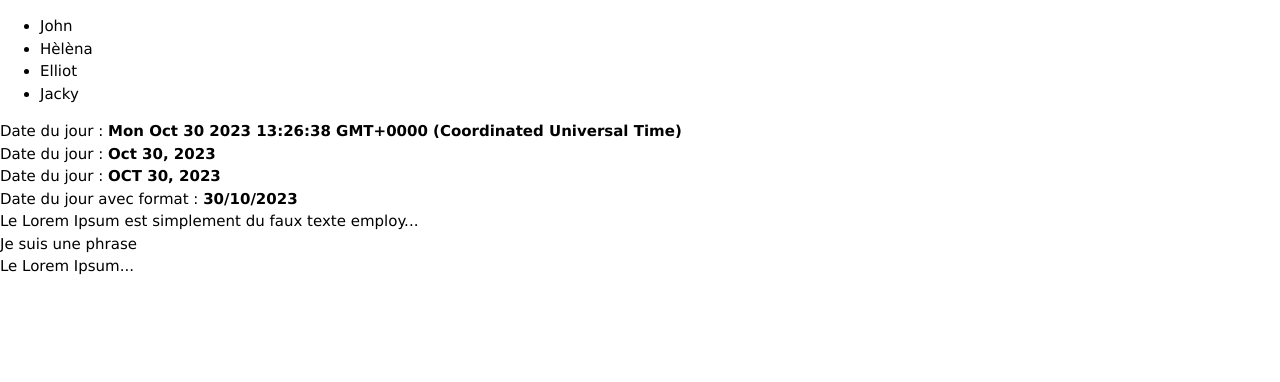
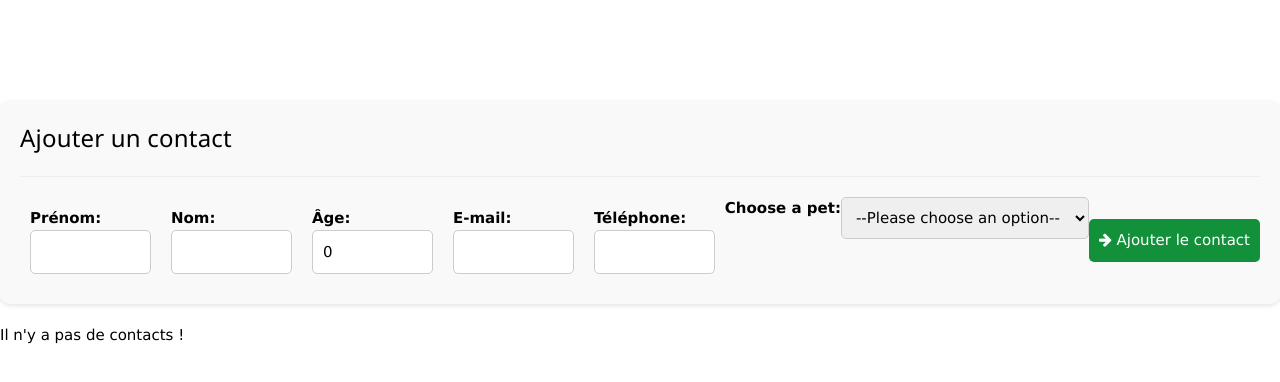
Before and after one commit to aurelie661/ANGULAR, an Angular app in the folder my-first-project/: page / in a window 1280 px wide. Shown: the top 382 px of the page. Built offline with nearby package versions, Linux system fonts and the light colour scheme.

Commit message:
exo7 in progress

```diff
--- a/my-first-project/src/app/app.component.html
+++ b/my-first-project/src/app/app.component.html
@@ -3,6 +3,6 @@
 <!-- <app-repertory></app-repertory> -->
 <!-- <app-form-contact (contacts)="addContactHandler($event)"></app-form-contact>
 <app-listing [contacts]="contacts"></app-listing> -->
-<!-- <app-form-element (contacts)="addContactHandler($event)"></app-form-element>
-<app-list-element [contacts]="contacts"></app-list-element> -->
-<app-demo-pipe></app-demo-pipe>
+<app-form-element (contacts)="addContactHandler($event)"></app-form-element>
+<app-list-element [contacts]="contacts"></app-list-element>
+<!-- <app-demo-pipe></app-demo-pipe> -->
--- a/my-first-project/src/app/app.module.ts
+++ b/my-first-project/src/app/app.module.ts
@@ -15,6 +15,7 @@ import { DeleteButtonComponent } from './components/delete-button/delete-button.
 import { DemoPipeComponent } from './components/demo-pipe/demo-pipe.component';
 import { EnMajPipe } from './pipes/en-maj.pipe';
 import { LengthTextPipe } from './pipes/length-text.pipe';
+import { TriePipe } from './pipes/trie.pipe';
 
 @NgModule({
   declarations: [
@@ -29,7 +30,8 @@ import { LengthTextPipe } from './pipes/length-text.pipe';
     DeleteButtonComponent,
     DemoPipeComponent,
     EnMajPipe,
-    LengthTextPipe
+    LengthTextPipe,
+    TriePipe
   ],
   imports: [
     BrowserModule,
--- a/my-first-project/src/app/components/form-element/form-element.component.css
+++ b/my-first-project/src/app/components/form-element/form-element.component.css
@@ -1,5 +1,5 @@
 .container {
-    max-width: 1000px;
+    max-width: 1400px;
     margin: 100px auto;
     padding: 20px;
     background-color: #f9f9f9;
@@ -36,6 +36,13 @@
     border: 1px solid #ccc;
     border-radius: 5px;
   }
+  select {
+    width: 20%;
+    height: 10%;
+    padding: 10px;
+    border: 1px solid #ccc;
+    border-radius: 5px;
+  }
   #add{
     background-color: #12913a;
     color: #fff;
--- a/my-first-project/src/app/components/form-element/form-element.component.html
+++ b/my-first-project/src/app/components/form-element/form-element.component.html
@@ -24,7 +24,13 @@
     </div>
     <div>
       <label for="age">Âge:</label>
-        <input type="number" id="age" name="age" [(ngModel)]="contacts.age" required />
+      <input
+        type="number"
+        id="age"
+        name="age"
+        [(ngModel)]="contacts.age"
+        required
+      />
     </div>
     <div>
       <label for="email">E-mail:</label>
@@ -38,8 +44,25 @@
     </div>
     <div>
       <label for="phone">Téléphone:</label>
-        <input type="tel" id="phone" name="phone" [(ngModel)]="contacts.phone" required />
+      <input
+        type="tel"
+        id="phone"
+        name="phone"
+        [(ngModel)]="contacts.phone"
+        required
+      />
     </div>
+    <label for="pet-select">Choose a pet:</label>
+
+    <select name="sort" id="sort" [(ngModel)]="sortingType">
+      <option value="">--Please choose an option--</option>
+      <option value="id">Id</option>
+      <option value="firstName">FirstName</option>
+      <option value="lastName">LastName</option>
+      <option value="age">Age</option>
+      <option value="email">Email</option>
+      <option value="phone">Phone</option>
+    </select>
     <button type="submit" id="add">
       <i class="fa fa-arrow-right"></i> Ajouter le contact
     </button>
--- a/my-first-project/src/app/components/form-element/form-element.component.ts
+++ b/my-first-project/src/app/components/form-element/form-element.component.ts
@@ -7,6 +7,7 @@ import Contact from 'src/app/models/Contact.model';
   styleUrls: ['./form-element.component.css']
 })
 export class FormElementComponent {
+  sortingType: keyof Contact | "" = ""
   contacts: Contact = {
     id: 0,
     firstName: '',
@@ -18,6 +19,7 @@ export class FormElementComponent {
 
   @Output('contacts')
   personAdded = new EventEmitter<Contact>();
+
 
   addContact(event: Event) {
     event.preventDefault();
@@ -31,4 +33,5 @@ export class FormElementComponent {
       phone: '',
     };
   }
+
 }
--- /dev/null
+++ b/my-first-project/src/app/pipes/trie.pipe.ts
@@ -0,0 +1,12 @@
+import { Pipe, PipeTransform } from '@angular/core';
+import Contact from '../models/Contact.model';
+
+@Pipe({
+  name: 'trie'
+})
+export class TriePipe implements PipeTransform {
+  transform(value: Contact[], contactAttribute: keyof Contact | ""): Contact[] {
+    if (contactAttribute === "") return value
+    else return value.sort((a, b) => a[contactAttribute] < b[contactAttribute] ? -1 : 1)
+  }
+}
```
Lines whose indentation alone changed are shown as unchanged.
